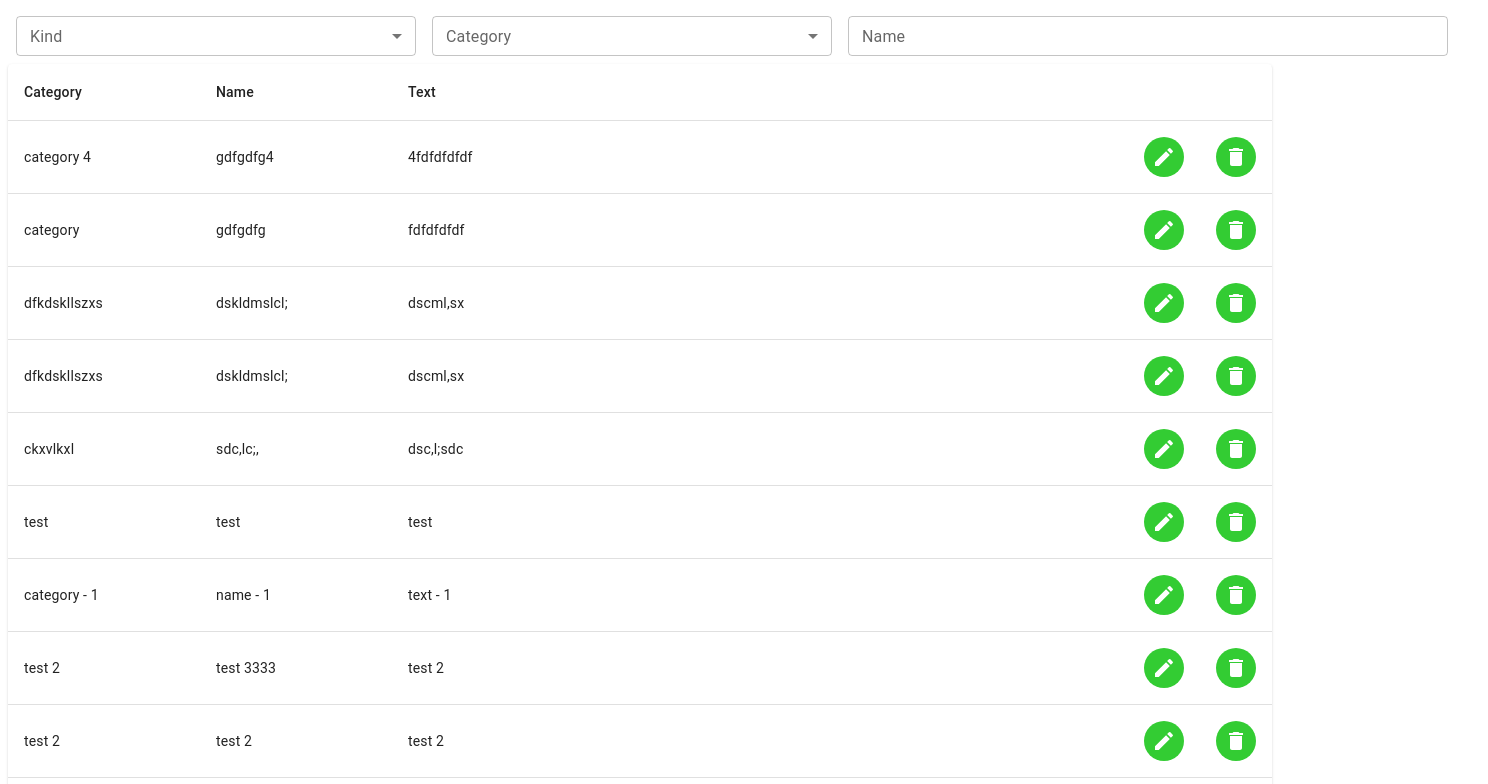
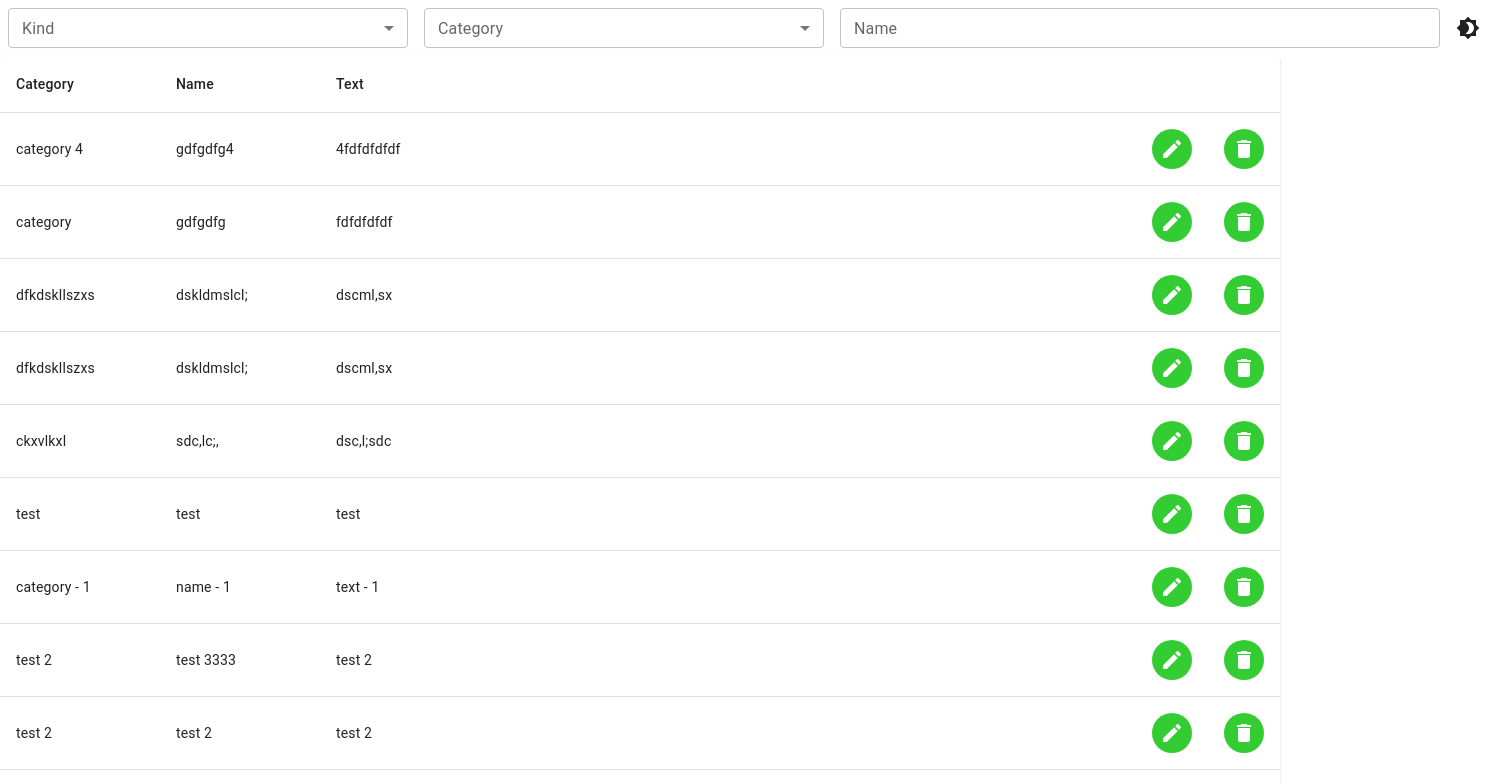
Before and after one commit to AnastasiiaKhemych/test-task-uk, a React (Create React App) app: page / in a window 1280 px wide. Shown: the top 784 px of the page, 1488 px wide, since content can reach past the window. Built offline with nearby package versions, Linux system fonts and the light colour scheme; data requests are answered from the project's data file.

Commit message:
added dark theme

```diff
--- a/src/App.tsx
+++ b/src/App.tsx
@@ -8,6 +8,8 @@ import { Modal } from './components/Modal'
 import Button from '@mui/material/Button'
 import AddCircleIcon from '@mui/icons-material/AddCircle'
 import { Pagination } from './components/Pagination'
+import { useThemeContext } from './theme/ThemeContextProvider'
+import { CssBaseline, ThemeProvider } from '@mui/material'
 
 export const App = () => {
     const [posts, setPosts] = useState<Post[]>([])
@@ -19,6 +21,7 @@ export const App = () => {
     const [page, setPage] = React.useState(0)
     const [rowsPerPage, setRowsPerPage] = React.useState(10)
     const [totalRows, setTotalRows] = React.useState<number>(0)
+    const { theme } = useThemeContext()
 
     const handleClickOpen = () => {
         setPostToUpdate(null)
@@ -32,7 +35,6 @@ export const App = () => {
 
     const handleClose = () => {
         setOpen(false)
-        // setUpdated(false);
     }
 
     function updatePost(updatedPost: Post) {
@@ -66,6 +68,8 @@ export const App = () => {
     }, [activeCategory, activeQuery, page, rowsPerPage])
 
     return (
+        <ThemeProvider theme={theme}>
+            <CssBaseline />
             <div>
                 <FormInputs
                     activeQuery={activeQuery}
@@ -111,5 +115,6 @@ export const App = () => {
                     totalRows={totalRows}
                 />
             </div>
+        </ThemeProvider>
     )
 }
--- a/src/components/FormInputs.tsx
+++ b/src/components/FormInputs.tsx
@@ -6,6 +6,7 @@ import {
     TextField,
 } from '@mui/material'
 import React from 'react'
+import { NightModeToggle } from './NightModeToggle'
 
 type FormInputsProps = {
     activeQuery: string
@@ -65,6 +66,7 @@ export const FormInputs: React.FC<FormInputsProps> = ({
                     setActiveQuery(event.target.value)
                 }}
             />
+            <NightModeToggle />
         </div>
     )
 }
--- /dev/null
+++ b/src/components/NightModeToggle.tsx
@@ -0,0 +1,23 @@
+import { useThemeContext } from '../theme/ThemeContextProvider'
+import { Box, IconButton } from '@mui/material'
+import Brightness7Icon from '@mui/icons-material/Brightness7'
+import Brightness4Icon from '@mui/icons-material/Brightness4'
+
+export const NightModeToggle = () => {
+    const { mode, toggleColorMode } = useThemeContext()
+
+    return (
+        <Box
+            sx={{
+                display: 'flex',
+                alignItems: 'center',
+                justifyContent: 'center',
+                color: 'text.primary',
+            }}
+        >
+            <IconButton onClick={toggleColorMode} color="inherit">
+                {mode === 'dark' ? <Brightness7Icon /> : <Brightness4Icon />}
+            </IconButton>
+        </Box>
+    )
+}
--- a/src/index.tsx
+++ b/src/index.tsx
@@ -1,6 +1,13 @@
 import React from 'react'
 import ReactDOM from 'react-dom/client'
 import { App } from './App'
+import { ThemeContextProvider } from './theme/ThemeContextProvider'
 
 const root = ReactDOM.createRoot(document.getElementById('root') as HTMLElement)
-root.render(<App />)
+root.render(
+    <React.StrictMode>
+        <ThemeContextProvider>
+            <App />
+        </ThemeContextProvider>
+    </React.StrictMode>
+)
--- /dev/null
+++ b/src/theme/ThemeContextProvider.tsx
@@ -0,0 +1,28 @@
+import { createContext, PropsWithChildren, useContext } from 'react'
+import { createTheme, Theme } from '@mui/material'
+import { useColorTheme } from './use-color-theme'
+
+type ThemeContextType = {
+    mode: string
+    toggleColorMode: () => void
+    theme: Theme
+}
+
+export const ThemeContext = createContext<ThemeContextType>({
+    mode: 'light',
+    toggleColorMode: () => {},
+    theme: createTheme(),
+})
+
+export const ThemeContextProvider: React.FC<PropsWithChildren> = ({
+    children,
+}) => {
+    const value = useColorTheme()
+    return (
+        <ThemeContext.Provider value={value}>{children}</ThemeContext.Provider>
+    )
+}
+
+export const useThemeContext = () => {
+    return useContext(ThemeContext)
+}
--- /dev/null
+++ b/src/theme/theme.tsx
@@ -0,0 +1,7 @@
+import { amber } from '@mui/material/colors'
+
+export const theme = {
+    palette: {
+        primary: amber,
+    },
+}
--- /dev/null
+++ b/src/theme/use-color-theme.ts
@@ -0,0 +1,28 @@
+import React from 'react'
+import { PaletteMode, createTheme } from '@mui/material'
+import { theme } from './theme'
+
+export const useColorTheme = () => {
+    const [mode, setMode] = React.useState<PaletteMode>('light')
+
+    const toggleColorMode = () =>
+        setMode((prevMode) => (prevMode === 'light' ? 'dark' : 'light'))
+
+    const modifiedTheme = React.useMemo(
+        () =>
+            createTheme({
+                ...theme,
+                palette: {
+                    ...theme.palette,
+                    mode,
+                },
+            }),
+        [mode]
+    )
+
+    return {
+        theme: modifiedTheme,
+        mode,
+        toggleColorMode,
+    }
+}
```
Lines whose indentation alone changed are shown as unchanged.
